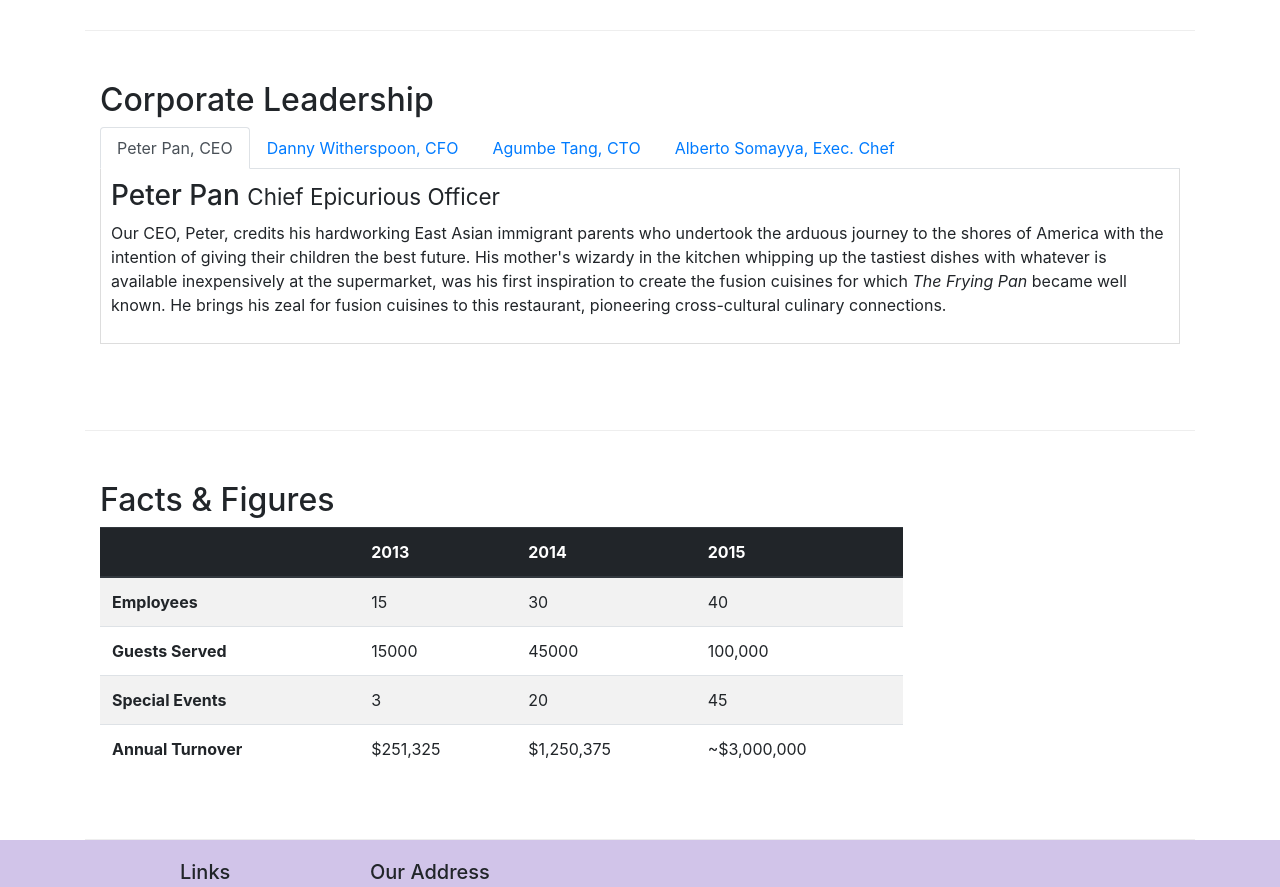
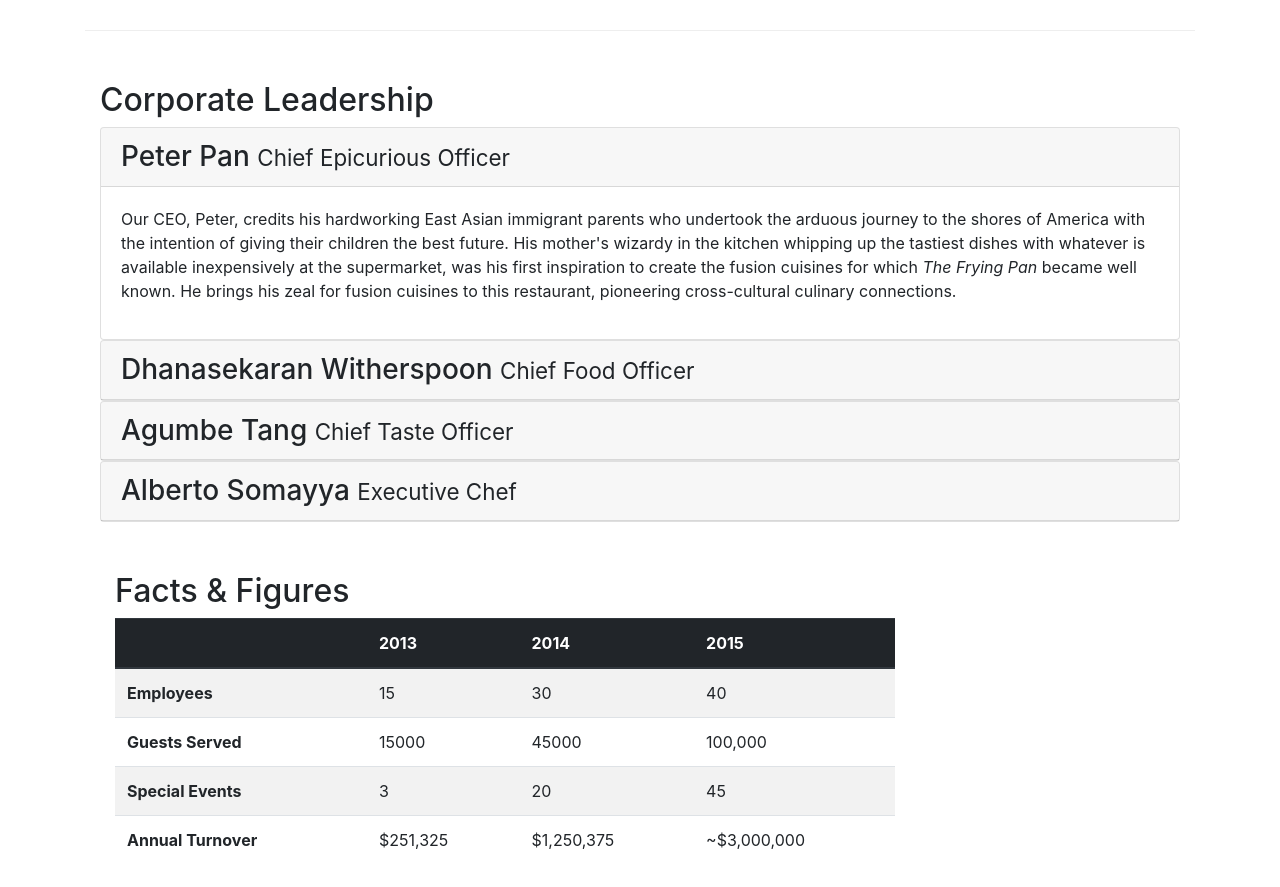
Before and after one commit to Deepshimahajan/Bootstrap-4, a website: page aboutus.html in a window 1280 px wide. Shown: the part 920-1807 px from the top of the page. Drawn offline with nearby package versions, Linux system fonts and the light colour scheme.

Commit message:
Accordion

```diff
--- a/aboutus.html
+++ b/aboutus.html
@@ -107,46 +107,80 @@
          <div class="col-12">
          <h2>Corporate Leadership</h2>
 
-         <ul class="nav nav-tabs">
-         <li class="nav-item">
-         <a class="nav-link active" href="#peter" role="tab" data-toggle="tab">Peter Pan, CEO</a>
-         </li>
-         <li class="nav-item">
-         <a class="nav-link" href="#danny" role="tab" data-toggle="tab">Danny Witherspoon, CFO</a>
-         </li>
-         <li class="nav-item">
-         <a class="nav-link" href="#agumbe" role="tab" data-toggle="tab">Agumbe Tang, CTO</a>
-         </li>
-         <li class="nav-item">
-         <a class="nav-link" href="#alberto" role="tab" data-toggle="tab">Alberto Somayya, Exec. Chef</a>
-         </li>
+         <div id="accordion">
+             <div class="card">
+                 <div class="card-header" role="tab" id="peterhead">
 
-         </ul>
-         <div class="tab-content">
+                    <h3 class="mb-0">
+                             <a data-toggle="collapse" data-target="#peter">
+                                Peter Pan <small>Chief Epicurious Officer </small>
+                             </a>
+                    </h3>
 
-         <div role="tabpanel" class="tab-pane fade show active" id="peter">
-         <h3>Peter Pan <small>Chief Epicurious Officer</small></h3>
-         <p class="d-none d-sm-block">Our CEO, Peter, credits his hardworking East Asian immigrant parents who undertook the arduous journey to the shores of America with the intention of giving their children the best future. His mother's wizardy in the kitchen whipping up the tastiest dishes with whatever is available inexpensively at the supermarket, was his first inspiration to create the fusion cuisines for which <em>The Frying Pan</em> became well known. He brings his zeal for fusion cuisines to this restaurant, pioneering cross-cultural culinary connections.</p>
                  </div>
 
-         <div role="tabpanel" class="tab-pane fade" id="danny">
-         <h3>Dhanasekaran Witherspoon <small>Chief Food Officer</small></h3>
-         <p class="d-none d-sm-block">Our CFO, Danny, as he is affectionately referred to by his colleagues, comes from a long established family tradition in farming and produce. His experiences growing up on a farm in the Australian outback gave him great appreciation for varieties of food sources. As he puts it in his own words, <em>Everything that runs, wins, and everything that stays, pays!</em></p>
+                     <div class="collapse show" id="peter" data-parent="#accordion">
+                         <div class="card-body">
+                                <p class="d-none d-sm-block">Our CEO, Peter, credits his hardworking East Asian immigrant parents who undertook the arduous journey to the shores of America with the intention of giving their children the best future. His mother's wizardy in the kitchen whipping up the tastiest dishes with whatever is available inexpensively at the supermarket, was his first inspiration to create the fusion cuisines for which <em>The Frying Pan</em> became well known. He brings his zeal for fusion cuisines to this restaurant, pioneering cross-cultural culinary connections.</p>
+
+                         </div>
+                    </div>
                 </div>
 
-         <div role="tabpanel" class="tab-pane fade" id="agumbe">
-         <h3>Agumbe Tang <small>Chief Taste Officer</small></h3>
+
+
+            <div class="card">
+                    <div class="card-header" role="tab" id="dannyhead">
+                            <h3 class="mb-0">
+                                 <a class="collapsed" data-toggle="collapse" data-target="#danny">
+                                    Dhanasekaran Witherspoon <small>Chief Food Officer</small>
+                                </a>
+                            </h3>
+
+                    </div>
+
+              <div class="collapse" id="danny" data-parent="#accordion">
+                    <div class="card-body">
+                            <p class="d-none d-sm-block"> Our CFO, Danny, as he is affectionately referred to by his colleagues, comes from a long established family tradition in farming and produce. His experiences growing up on a farm in the Australian outback gave him great appreciation for varieties of food sources. As he puts it in his own words, <em>Everything that runs, wins, and everything that stays, pays!</em></p>
+
+                        </div>
+                 </div>
+            </div>
+
+            <div class="card">
+                    <div class="card-header" role="tab" id="agumbehead">
+                            <h3 class="mb-0">
+                                 <a class="collapsed" data-toggle="collapse" data-target="#agumbe">
+                                 Agumbe Tang <small>Chief Taste Officer</small>
+                                </a>
+                            </h3>
+                     </div>
+
+
+            <div class="collapse" id="agumbe" data-parent="#accordion">
+                    <div class="card-body">
                          <p class="d-none d-sm-block">Blessed with the most discerning gustatory sense, Agumbe, our CTO, personally ensures that every dish that we serve meets his exacting tastes. Our chefs dread the tongue lashing that ensues if their dish does not meet his exacting standards. He lives by his motto, <em>You click only if you survive my lick.</em></p>
                     </div>
+             </div>
+        </div>
 
-         <div role="tabpanel" class="tab-pane fade" id="alberto">
-         <h3>Alberto Somayya <small>Executive Chef</small></h3>
+            <div class="card">
+                    <div class="card-header" role="tab" id="albertohead">
+                        <h3 class="mb-0">
+                            <a class="collapsed" data-toggle="collapse" data-target="#alberto">
+                             Alberto Somayya <small>Executive Chef</small>
+                        </a>
+                    </h3>
+                </div>
+
+            <div class="collapse" id="alberto" data-parent="#accordion">
+                    <div class="card-body">
                          <p class="d-none d-sm-block">Award winning three-star Michelin chef with wide International experience having worked closely with whos-who in the culinary world, he specializes in creating mouthwatering Indo-Italian fusion experiences. He says, <em>Put together the cuisines from the two craziest cultures, and you get a winning hit! Amma Mia!</em></p>
                      </div>
                 </div>
              </div>
+
          </div>
-
          <div class="row row-content">
          <div class="col-12 col-sm-9">
          <h2>Facts &amp; Figures</h2>
```
Also changed, not shown: index.html (+1 -1 lines). Lines whose indentation alone changed are shown as unchanged.
